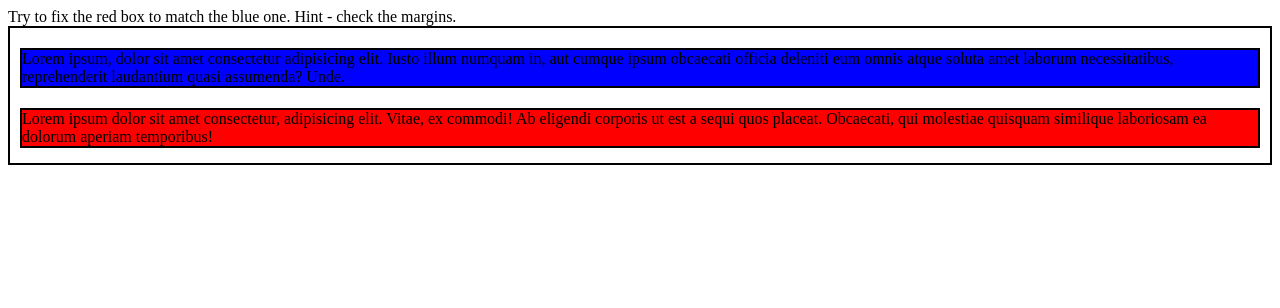
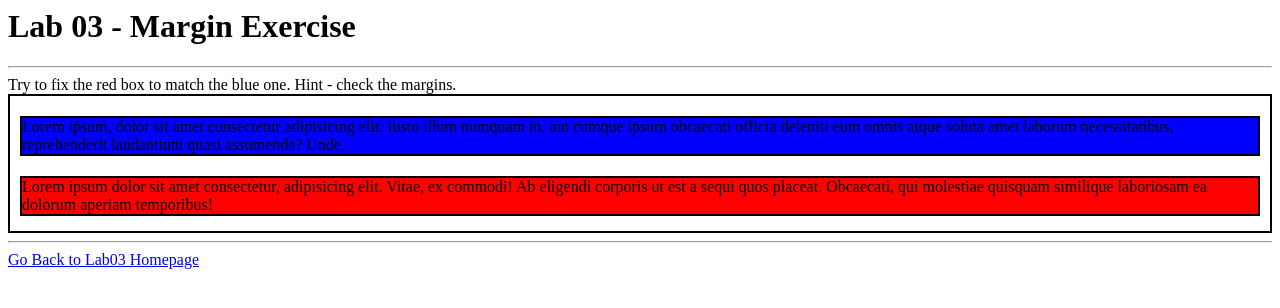
Before and after one commit to andyhplau/COMP1537, a plain HTML site: page lab03/lab03_margin_exercise.html in a window 1280 px wide. Drawn offline with Linux system fonts and the light colour scheme.

```diff
--- a/lab03/lab03_margin_exercise.html
+++ b/lab03/lab03_margin_exercise.html
@@ -1,6 +1,9 @@
 <html>
 
 <head>
+    <title>
+        Lab 03 - Margin Exercise
+    </title>
     <style>
         #container {
             border: 2px solid black;
@@ -14,7 +17,6 @@
         }
 
         #p2 {
-
             border: 2px solid black;
             background-color: red;
             margin-top: 20px;
@@ -26,6 +28,8 @@
 </head>
 
 <body>
+    <h1>Lab 03 - Margin Exercise</h1>
+    <hr>
     Try to fix the red box to match the blue one. Hint - check the margins.
 
     <div id="container">
@@ -40,6 +44,10 @@
             sequi quos placeat. Obcaecati, qui molestiae quisquam similique laboriosam ea dolorum aperiam temporibus!
         </p>
     </div>
+    <hr>
+    <a href="./lab03.html">
+        Go Back to Lab03 Homepage
+    </a>
 </body>
 
 </html>
```
